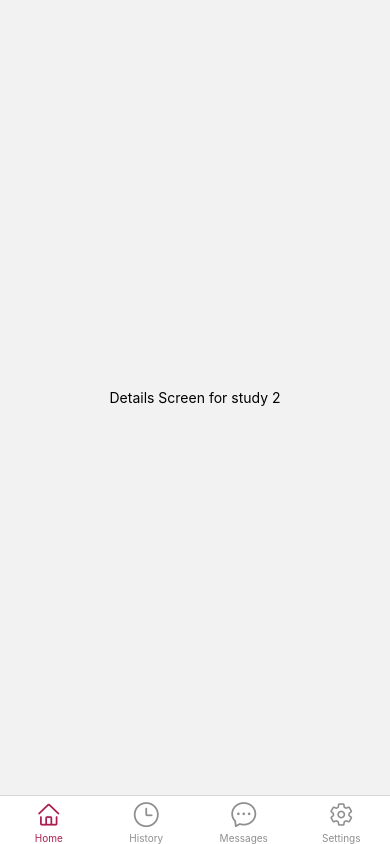
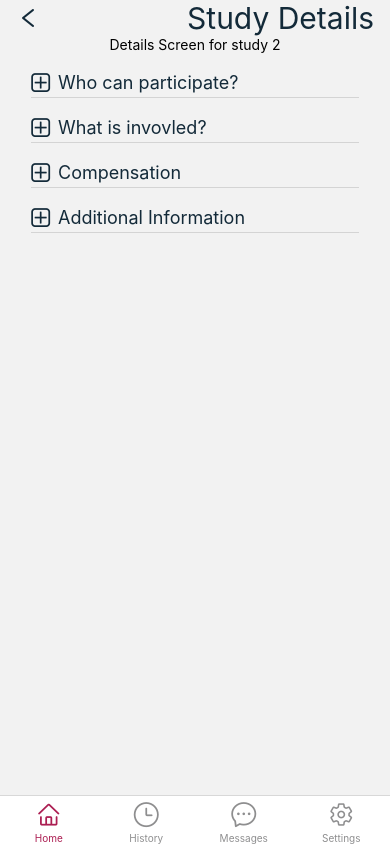
Before and after one commit to yexiaosu/National-Fibromyalgia-Association-App, a React Native app: screen /SettingEdit in a window 390 px wide. Both pictures are taken after a click on the element 195 px from the left and 603 px from the top of the page. Built offline with nearby package versions, Linux system fonts and the light colour scheme.

Commit message:
update study detail layout: make the accordion layout in study detail page

```diff
--- a/screens/StudyDetailScreen.js
+++ b/screens/StudyDetailScreen.js
@@ -8,7 +8,10 @@ import {
   View,
   Button
 } from 'react-native'
+import { AntDesign } from '@expo/vector-icons'
+
 import AccordionItem from '../components/Accordion'
+import Header from '../components/Header'
 
 export default function StudyDetailsScreen ({ route, navigation }) {
   const { studyId } = route.params
@@ -40,39 +43,36 @@ export default function StudyDetailsScreen ({ route, navigation }) {
 
   return (
     <SafeAreaView className='flex-1 items-center justify-center'>
+      <Header navigation={navigation} title={'Study Details'} />
       <Text>Details Screen for study {studyId}</Text>
       {/* Test accordion */}
-      {/* <ScrollView
+      <ScrollView
         contentInsetAdjustmentBehavior='automatic'
         className='flex-1 flex-col w-11/12'
         contentContainerStyle={{
-            alignItems: 'center',
+          alignItems: 'center'
         }}
       >
-          <AccordionItem title='Native development'>
-            <Text >
-              React Native lets you create truly native apps and doesn't
-              compromise your users' experiences. It provides a core set of
-              platform agnostic native components{' '}
+        <AccordionItem title='Who can participate?'>
+          <Text className='text-text text-sm font-light'>
+            {study.requirements}
           </Text>
         </AccordionItem>
-          <AccordionItem title='Fast refresh'>
-            <Text >
-              See your changes as soon as you save. With the power of
-              JavaScript, React Native lets you iterate at lightning speed.
+        <AccordionItem title='What is invovled?'>
+          <Text className='text-text text-sm font-light'>
+            {study.procedure}
           </Text>
         </AccordionItem>
-          <AccordionItem title='Cross-platform'>
-            <Text >
-              React components wrap existing native code and interact with
-              native APIs via React’s declarative UI paradigm and JavaScript.
-              This enables native app development for whole new teams of
-              developers
+        <AccordionItem title='Compensation'>
+          <Text className='text-text text-sm font-light'>
+            {study.compensation ? study.compensation : 'None'}
           </Text>
-            <View ></View>
-            <Button title='See more...' />
         </AccordionItem>
-        </ScrollView> */}
+        <AccordionItem title='Additional Information'>
+          <Text className='text-text text-sm font-light'>
+          </Text>
+        </AccordionItem>
+      </ScrollView>
     </SafeAreaView>
   )
 }
```
Lines whose indentation alone changed are shown as unchanged.
